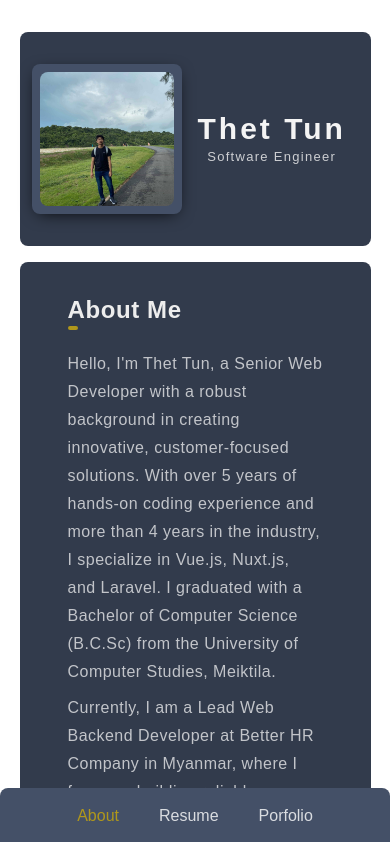
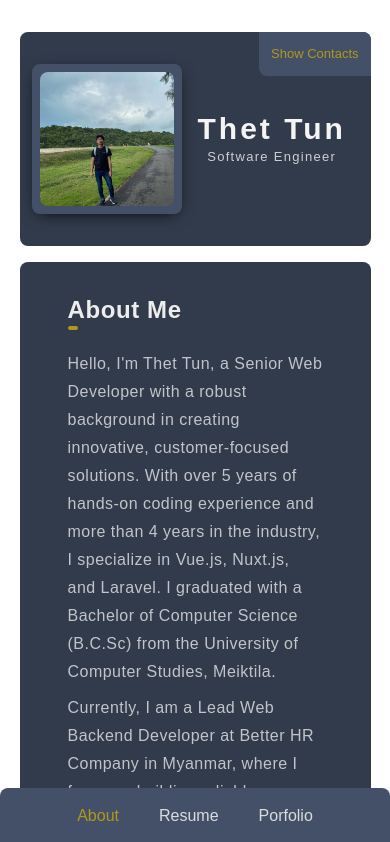
Before and after one commit to thettun17/portfolio, a Next.js app: page / in a window 390 px wide. Shown: the top 842 px of the page. Built offline with nearby package versions, Linux system fonts and the light colour scheme.

Commit message:
finsihed adding mobile responsive

```diff
--- a/app/layout.tsx
+++ b/app/layout.tsx
@@ -32,7 +32,7 @@ export default function RootLayout({
       >
         <div className="w-[90%] mx-auto relative">
           <div className="flex laptop:flex-row tablet:flex-col gap-4 my-8 w-full static">
-            <div className="laptop:w-2/6 tablet:w-full rounded-lg bg-primaryColor sticy-sidebar laptop:sticky tablet:static h-full">
+            <div className="laptop:w-2/6 tablet:w-full rounded-lg bg-primaryColor sticy-sidebar laptop:sticky tablet:relative h-full">
               <Sidebar />
             </div>
             <div className="laptop:w-5/6 tablet:w-full bg-primaryColor laptop:relative rounded-lg overflow-y-auto laptop:mb-0 tablet:mb-10">
--- a/components/layouts/Sidebar.tsx
+++ b/components/layouts/Sidebar.tsx
@@ -1,10 +1,15 @@
+"use client";
 import Link from "next/link";
+import { useState } from "react";
 
 export default function Sidebar() {
+  const [isHidden, setIsHidden] = useState(true);
+  const toggleVisibility = () => setIsHidden(!isHidden);
   return (
+    <>
       <div className="px-3 my-8">
         {/* Profile Part */}
-      <div className="text-customWhite flex laptop:flex-col tablet:flex-row items-center text-center gap-4">
+        <div className="text-customWhite flex laptop:flex-col tablet:flex-row items-center text-center gap-4 ">
           <div className="rounded-lg w-[150px] bg-secondaryColor custom-shadow p-2">
             <img
               src="/images/profile.jpg"
@@ -15,12 +20,14 @@ export default function Sidebar() {
           </div>
           <div>
             <h2 className="text-3xl">Thet Tun</h2>
-          <p className="text-md text-customWhite/80 laptop:text-md tablet:text-sm">Software Engineer</p>
+            <p className="text-md text-customWhite/80 laptop:text-md tablet:text-sm">
+              Software Engineer
+            </p>
           </div>
         </div>
 
         {/* Divider */}
-      <div className="tablet:hidden laptop:block">
+        <div className={`${isHidden ? 'tablet:hidden' : 'tablet:block'} laptop:block`}>
           <div className="border-b border-gray-200 my-8"></div>
           {/* Contant Par */}
           {/* <div className="w-full flex laptop:flex-col tablet:flex-row tablet:flex-wrap gap-6"> */}
@@ -287,5 +294,12 @@ export default function Sidebar() {
           </div>
         </div>
       </div>
+      <div
+        className="laptop:hidden tablet:absolute top-0 right-0 p-3 text-sm bg-secondaryColor rounded-bl-lg rounded-tr-lg text-[#b0971b] cursor-pointer"
+        onClick={toggleVisibility}
+      >
+        Show Contacts
+      </div>
+    </>
   );
 }
```
Lines whose indentation alone changed are shown as unchanged.
